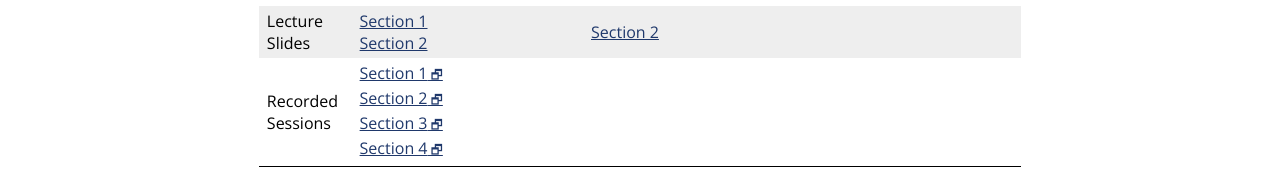
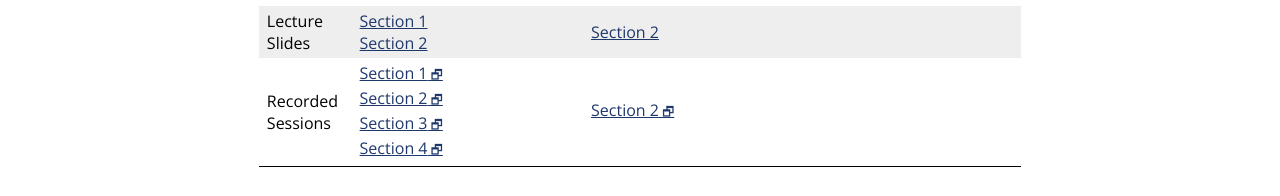
Before and after one commit to jhu-ip/cs220-s22, a Jekyll site: the page built from material.md, in a window 1280 px wide. Shown: the part 826-1022 px from the top of the page. Built offline with Jekyll 4.4.1, drawn with Linux system fonts in a browser that asks for light colours; some web fonts are replaced.

Commit message:
Added today's video

```diff
--- a/material.csv
+++ b/material.csv
@@ -103,6 +103,7 @@
 3,2,02/09,Recap,"Day 8",questions/day08.html
 3,2,02/09,Exercise,"Exercise 8",exercise/ex08.html
 3,2,02/09,LectureSlides,"Section 2",slides/sec02/08.pdf
+3,2,02/09,Recording,"Section 2",https://jh.hosted.panopto.com/Panopto/Pages/Viewer.aspx?id=6e76dc91-825b-43dd-9a16-ae3701463bd3
 3,3,02/11,Slides,"Multidimensional arrays, gdb",slides/day09_multidimensional_arrays_gdb.pdf
 3,3,02/11,Video,"Multidimensional arrays, gdb",https://jh.hosted.panopto.com/Panopto/Pages/Viewer.aspx?id=67aec427-5035-40bb-a34f-ae230027a824
 3,3,02/11,Recap,"Day 9",questions/day09.html
--- a/material.md
+++ b/material.md
@@ -183,7 +183,7 @@
     <tr>
       <td>Recorded<br>Sessions</td>
       <td><a class='external' target='_blank' href='https://jh.hosted.panopto.com/Panopto/Pages/Viewer.aspx?id=51916e89-95b2-48c6-922a-ae3501370ac5'>Section 1</a><br><a class='external' target='_blank' href='https://jh.hosted.panopto.com/Panopto/Pages/Viewer.aspx?id=1802c3b6-6330-4bf6-9c10-ae3501462214'>Section 2</a><br><a class='external' target='_blank' href='https://jh.hosted.panopto.com/Panopto/Pages/Viewer.aspx?id=ed38cf3a-d791-4221-9706-ae35015a0bf3'>Section 3</a><br><a class='external' target='_blank' href='https://jh.hosted.panopto.com/Panopto/Pages/Viewer.aspx?id=5e4de440-7633-4a5f-b53d-ae3501095795'>Section 4</a></td>
-      <td></td>
+      <td><a class='external' target='_blank' href='https://jh.hosted.panopto.com/Panopto/Pages/Viewer.aspx?id=6e76dc91-825b-43dd-9a16-ae3701463bd3'>Section 2</a></td>
       <td></td>
     </tr>
   </tbody>
```
